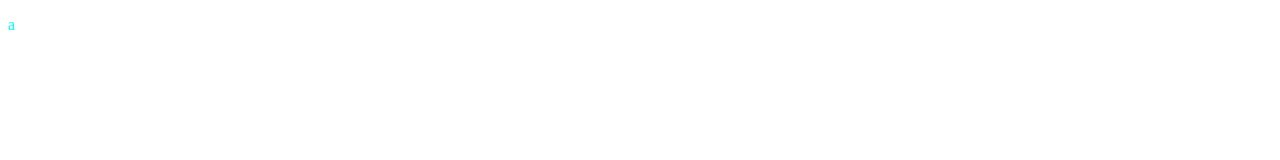
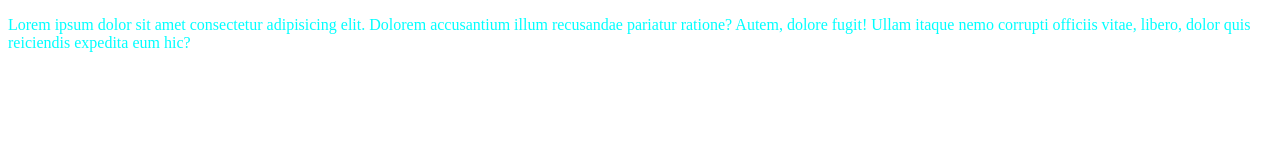
Before and after one commit to StephaniaCG/galeriagoku, a plain HTML site: page index.html in a window 1280 px wide. Drawn offline with Linux system fonts and the light colour scheme.

Commit message:
cuarto commit

```diff
--- a/index.html
+++ b/index.html
@@ -7,5 +7,5 @@
     <link rel="stylesheet" href="style.css">
 </head>
 <body>
-    <p>a</p>
+    <p>Lorem ipsum dolor sit amet consectetur adipisicing elit. Dolorem accusantium illum recusandae pariatur ratione? Autem, dolore fugit! Ullam itaque nemo corrupti officiis vitae, libero, dolor quis reiciendis expedita eum hic?</p>
 </html>
```
